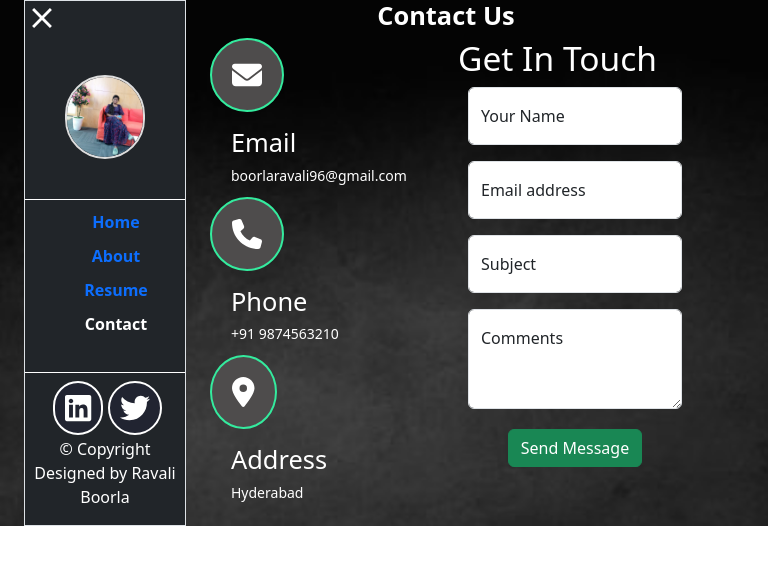
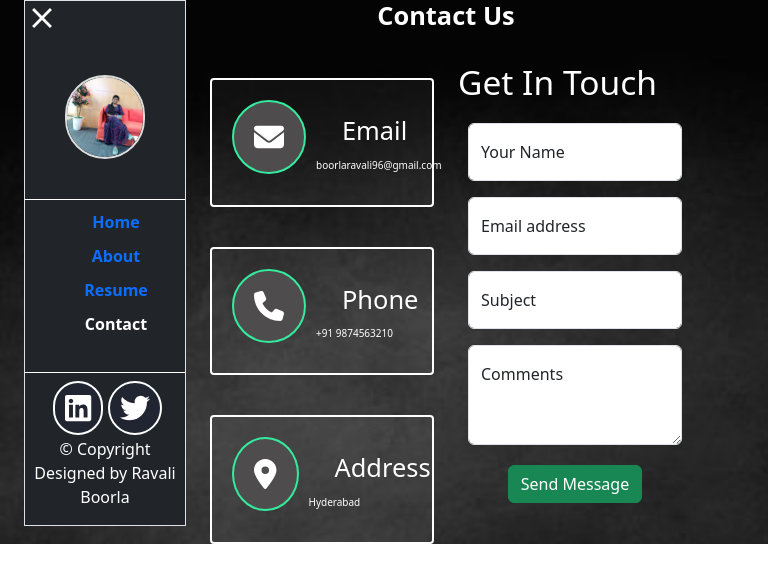
Before and after one commit to Ravali9607/Portfolio, a React (Create React App) app: page /Contact in a window 768 px wide. Shown: the top 582 px of the page. Built offline with nearby package versions, Linux system fonts and the light colour scheme.

Commit message:
Your commit message here

```diff
--- a/src/index.css
+++ b/src/index.css
@@ -605,6 +605,7 @@ ul li {
 .email {
   color: white;
   margin: 1px 1px;
+
 }
 
 .centers {
@@ -761,3 +762,40 @@ Header css */
     padding: 0px;
 }
 }
+
+
+/* Contact us form Css */
+
+.div1{
+  background-color: rgb(255 255 255 / var(--tw-bg-opacity));
+    --tw-bg-opacity: 0.05;
+    display: flex;
+    border-radius: 4px;
+    border:2px solid white;
+    padding: 20px 20px;
+    margin-top: 40px;
+}
+@media (min-width: 700px) and (max-width: 966px) {
+
+  .email {
+    font-size: 13px;
+    margin-left: -25px;
+  }
+}
+@media  (min-width: 765px) and (max-width: 893px){
+  .email {
+    font-size: 10px;
+
+  }
+}
+@media   (min-width: 270px) and (max-width: 345px){
+  .email {
+    font-size: 8px;
+  }
+}
+.div2 {
+  margin-top: 24px;
+}
+.bg{
+   margin-top: 20px;
+}
```
